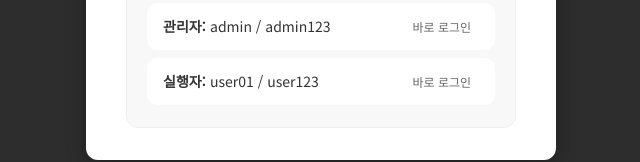
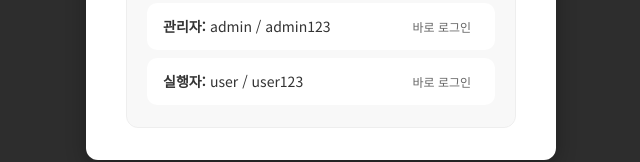
Before and after one commit to KTCS-MIXOLOGY/AI_MARKETING_MSG_FE, a React (Create React App) app: page / in a window 1280 px wide. Shown: the part 649-811 px from the top of the page, without its empty margins (319-959 px from the left). Built offline with nearby package versions, Linux system fonts and the light colour scheme.

Commit message:
[Fix] 데모 계정 정보 오타 수정 (user01 → user)

```diff
--- a/src/pages/Login.js
+++ b/src/pages/Login.js
@@ -396,7 +396,7 @@ const Login = () => {
             <DemoRow>
               <DemoText>
                 <strong>실행자:</strong>
-                <span>user01 / user123</span>
+                <span>user / user123</span>
               </DemoText>
               <QuickIconButton
                 type="button"
```
